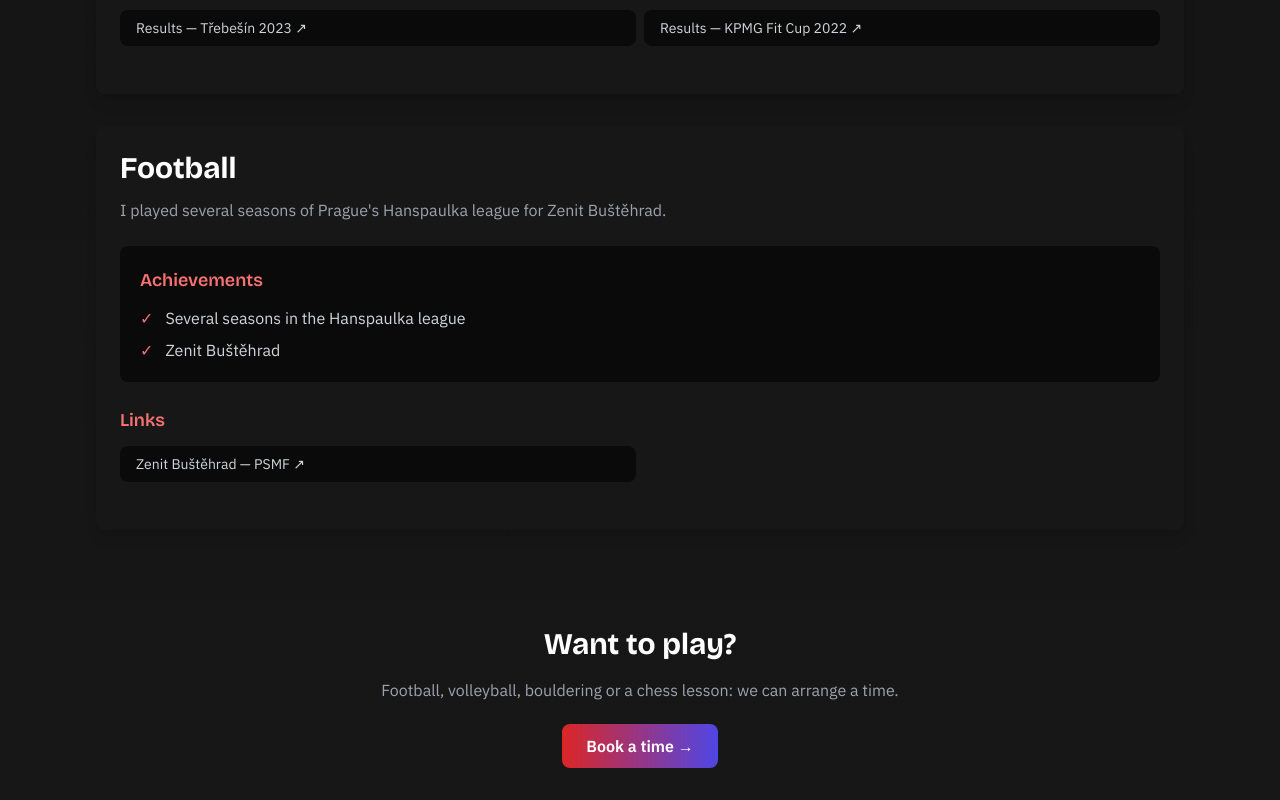
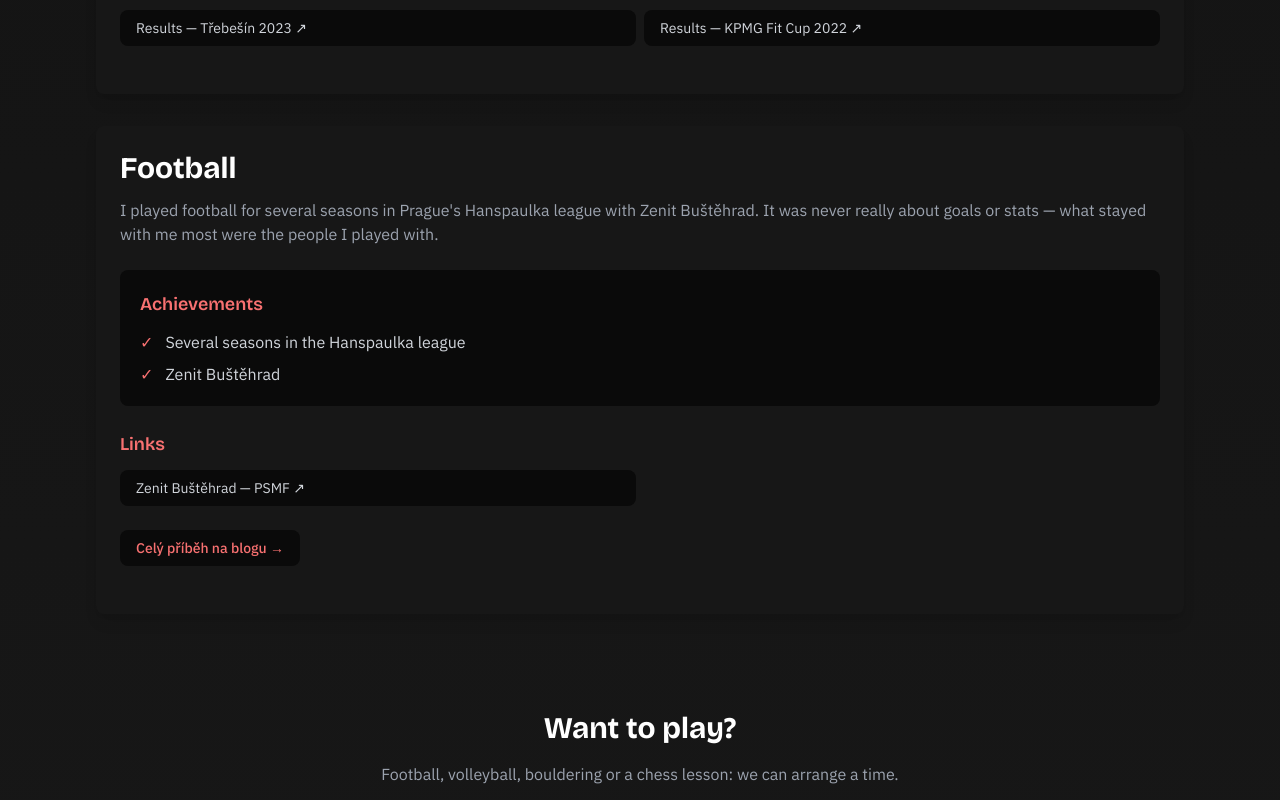
Before and after one commit to petrhollan22/petr-portfolio, a Next.js app: page /en/free-time in a window 1280 px wide. Shown: the part 3900-4700 px from the top of the page. Built offline with nearby package versions, Linux system fonts and the light colour scheme; no server answers.

Commit message:
Add football story link to Free time page

```diff
--- a/app/[locale]/free-time/page.tsx
+++ b/app/[locale]/free-time/page.tsx
@@ -76,6 +76,17 @@ export default function FreeTimePage() {
                 </div>
               )}
 
+              {sport.blogSlug && (
+                <div className="mb-6">
+                  <a
+                    href={`/blog/${sport.blogSlug}`}
+                    className="inline-block px-4 py-2 bg-primary rounded-lg text-sm text-red-400 hover:text-red-300 transition-colors font-medium"
+                  >
+                    Celý příběh na blogu →
+                  </a>
+                </div>
+              )}
+
               {sport.videos && sport.videos.length > 0 && (
                 <div>
                   <h3 className="text-lg font-semibold mb-3 text-red-400">{t('videos')}</h3>
--- a/data/sports.ts
+++ b/data/sports.ts
@@ -15,6 +15,7 @@ export interface Sport {
   videos?: SportLink[];
   coaching?: Localized;
   image?: string;
+  blogSlug?: string;
 }
 
 export const sports: Sport[] = [
@@ -90,8 +91,8 @@ export const sports: Sport[] = [
     id: "football",
     name: { cs: "Fotbal", en: "Football" },
     description: {
-      cs: "Fotbal jsem několik sezón hrál v Hanspaulské lize za Zenit Buštěhrad.",
-      en: "I played several seasons of Prague's Hanspaulka league for Zenit Buštěhrad."
+      cs: "Fotbal jsem hrál několik sezón v Hanspaulské lize za Zenit Buštěhrad. Nešlo o góly ani statistiky — nejvíc mi z toho zůstali lidé, se kterými jsem hrál.",
+      en: "I played football for several seasons in Prague's Hanspaulka league with Zenit Buštěhrad. It was never really about goals or stats — what stayed with me most were the people I played with."
     },
     achievements: [
       { cs: "Několik sezón v Hanspaulské lize", en: "Several seasons in the Hanspaulka league" },
@@ -99,6 +100,7 @@ export const sports: Sport[] = [
     ],
     links: [
       { label: { cs: "Zenit Buštěhrad — PSMF", en: "Zenit Buštěhrad — PSMF" }, url: "https://www.psmf.cz/souteze/2021-hanspaulska-liga-podzim/8-a/tymy/zenit-bustehrad/" }
-    ]
+    ],
+    blogSlug: "fotbal-je-o-lidech"
   }
 ];
```
